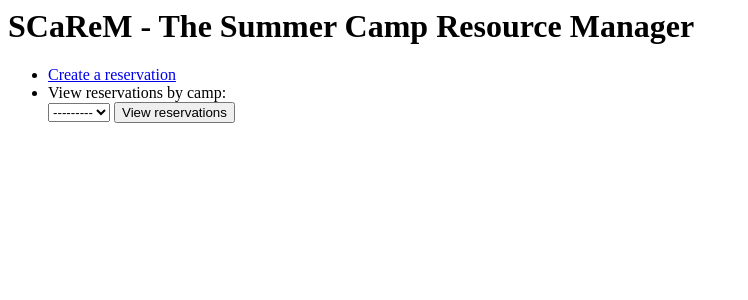
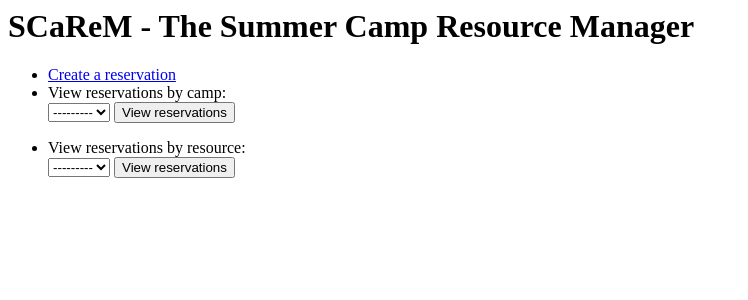
Before and after one commit to mariagullickson/SCaReM, a Django app: template SCaReM/templates/index.html in a window 1280 px wide. Shown: the top 300 px of the page, without its empty margins (0-748 px from the left). Run offline with Django 3.2, Linux system fonts and the light colour scheme; the template is opened without the code that fills it, so the values that code supplies are empty; parts of the project's set-up code (start-up, migrations or seed data) failed here and were passed over.

Commit message:
view by resource

```diff
--- a/SCaReM/templates/index.html
+++ b/SCaReM/templates/index.html
@@ -10,6 +10,7 @@
 
 <ul>
   <li><a href="reservation/create">Create a reservation</a></li>
+
   <li>View reservations by camp:
     <form action="schedule/bycamp">
   	<select id="id_camp" name="camp_id">
@@ -21,7 +22,21 @@
           {% endfor %}
 	</select>
 	<input type="submit" value="View reservations" />
-</form>
+    </form>
+  </li>
+
+  <li>View reservations by resource:
+    <form action="schedule/byresource">
+  	<select id="id_resource" name="resource_id">
+	  <option value="">---------</option>
+	  {% for resource in resources %}
+	  <option value="{{ resource.id }}"
+		  {% if resource.id == resource_value %}selected="selected"{% endif %}
+		  >{{ resource.name }}</option>
+          {% endfor %}
+	</select>
+	<input type="submit" value="View reservations" />
+    </form>
   </li>
 </ul>
 
--- a/SCaReM/urls.py
+++ b/SCaReM/urls.py
@@ -25,4 +25,5 @@ urlpatterns = [
     url(r'^reservation/edit/(?P<reservation_id>[0-9]+)/$', views.create_or_edit_reservation),
 
     url(r'^schedule/bycamp/', views_schedule.view_by_camp),
+    url(r'^schedule/byresource/', views_schedule.view_by_resource),
 ]
--- a/SCaReM/views.py
+++ b/SCaReM/views.py
@@ -11,6 +11,7 @@ DATETIME_FORMAT = "%s %s" % (DATE_FORMAT, TIME_FORMAT)
 def index(request):
     data = {
         'camps': models.Camp.objects.all(),
+        'resources': models.Resource.objects.all(),
         }
     return render(request, 'index.html', data)
 
```
Also changed, not shown: SCaReM/templates/schedule/byresource.html (added, +22 -0 lines), SCaReM/views_schedule.py (+16 -0 lines).
